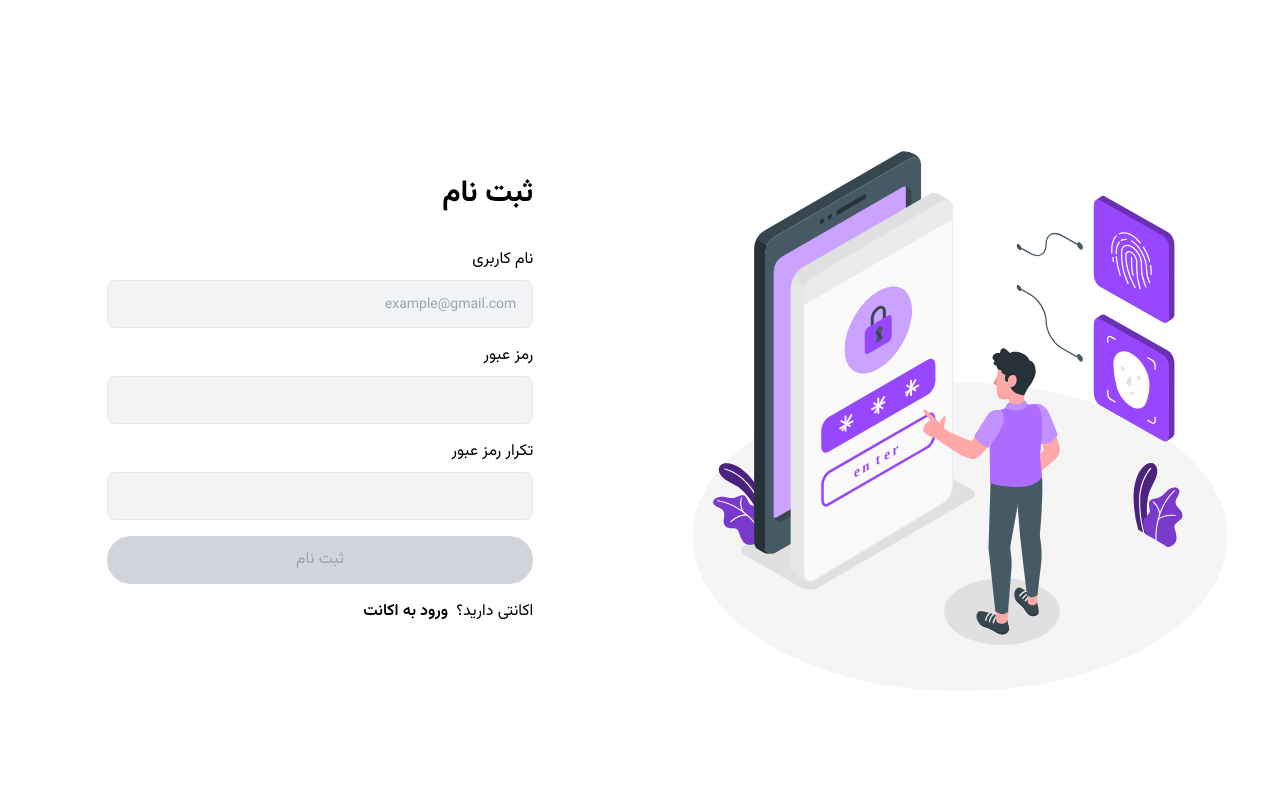
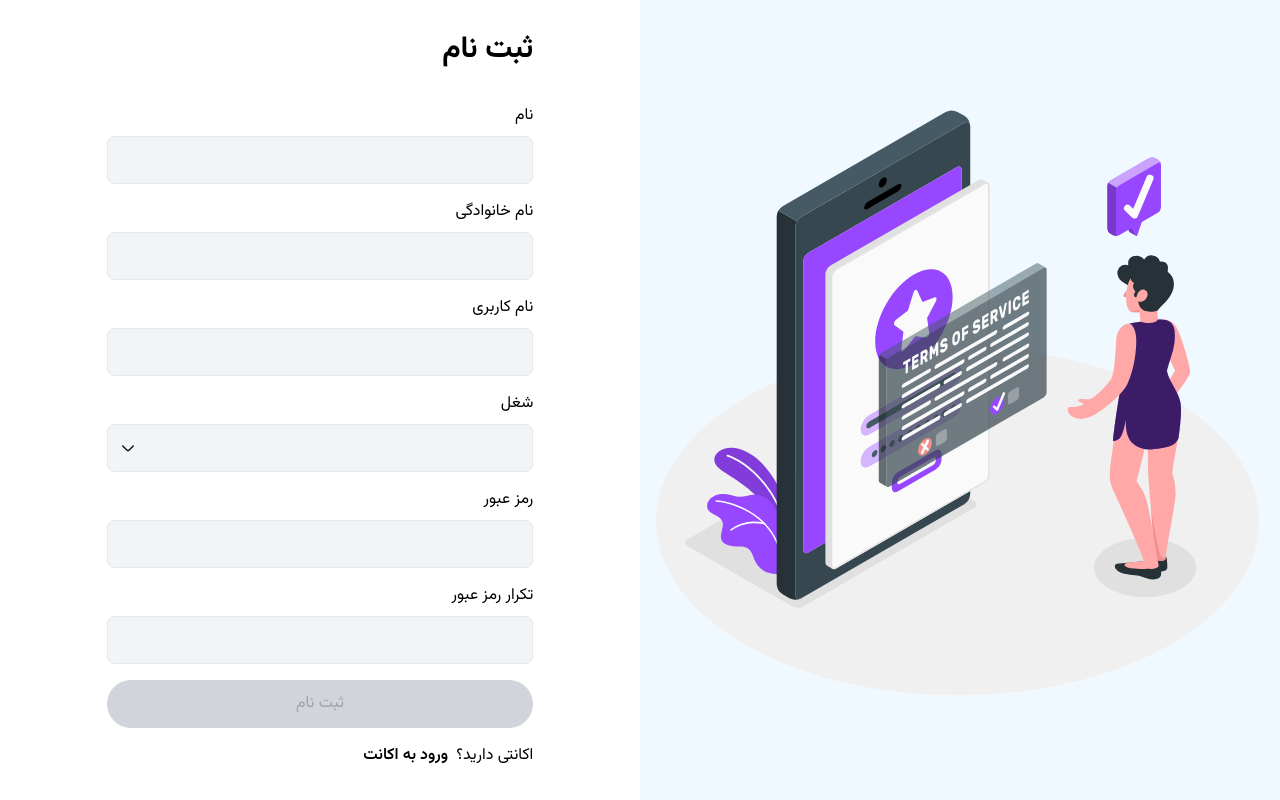
Before and after one commit to MHPourhasani/net-front, a React (Vite) app: page /signup in a window 1280 px wide. Built offline with nearby package versions, Linux system fonts and the light colour scheme.

Commit message:
update signup page

```diff
--- a/src/components/common/SingleSelect/SingleSelect.tsx
+++ b/src/components/common/SingleSelect/SingleSelect.tsx
@@ -87,6 +87,9 @@ const SingleSelect = (props: SingleSelectProps) => {
     });
 
     return (
+        <div className="flex flex-col">
+            {props.label && <label>{props.label}</label>}
+
             <div
                 ref={singleSelectRef}
                 className={cn(
@@ -94,8 +97,6 @@ const SingleSelect = (props: SingleSelectProps) => {
                     props.className
                 )}
             >
-            {props.label && <label>{props.label}</label>}
-
                 <div
                     onClick={() => {
                         if (!props.disabled) setShowOptions(!showOptions);
@@ -127,6 +128,7 @@ const SingleSelect = (props: SingleSelectProps) => {
                     <span
                         onClick={() => {
                             if (selectedOption?.name && !props.disabled) {
+                                props.onChange({});
                                 setSelectedOption(null);
                             } else if (!props.disabled) {
                                 setShowOptions(!showOptions);
@@ -144,7 +146,7 @@ const SingleSelect = (props: SingleSelectProps) => {
 
                 {showOptions && !props.disabled && (
                     <div
-                    className={`no-scrollbar border-1.5 absolute z-10 flex h-fit max-h-96 w-full flex-col overflow-y-auto rounded-b-lg border-t-0 border-sky-500 bg-white text-gray-900 shadow-md`}
+                        className={`no-scrollbar absolute z-10 flex h-fit max-h-96 w-full flex-col overflow-y-auto rounded-b-lg border border-t-0 border-sky-500 bg-white text-gray-900 shadow-md`}
                     >
                         {filteredOptions.length ? (
                             filteredOptions.map((option) => (
@@ -164,6 +166,7 @@ const SingleSelect = (props: SingleSelectProps) => {
                     </div>
                 )}
             </div>
+        </div>
     );
 };
 
--- a/src/pages/auth/signup.tsx
+++ b/src/pages/auth/signup.tsx
@@ -10,12 +10,19 @@ import { toastMessage } from "../../utils/toastMessage";
 import { toast } from "react-toastify";
 import Input from "../../components/common/Input/Input";
 import Button from "../../components/common/Button/Button";
-import loginImage from "../../assets/images/svg/login-page.svg";
+import signupImage from "../../assets/images/svg/signup-page.svg";
+import SingleSelect from "../../components/common/SingleSelect/SingleSelect";
 
 const SignupPage = () => {
-    const [formData, setFormData] = useState({ username: "", password: "", confirmPassword: "" });
+    const [formData, setFormData] = useState({ first_name: "", last_name: "", username: "", job: "", password: "", confirmPassword: "" });
     const navigate = useNavigate();
     // const dispatch = useAppDispatch();
+
+    const jobs = [
+        { name: "کارگر", key: "worker" },
+        { name: "اپراتور", key: "operator" },
+        { name: "متخصص", key: "repairman" }
+    ];
 
     const changeHandler = (e: any) => {
         setFormData({ ...formData, [e.target.name]: e.target.value });
@@ -24,7 +31,7 @@ const SignupPage = () => {
     const signupHandler = async () => {
         try {
             if (formData.password !== formData.confirmPassword) {
-                console.log(toastMessage(7));
+                toast.error(toastMessage(7));
             } else {
                 const res = await fetch(API.profile.createPersonnel(), {
                     method: "POST",
@@ -32,12 +39,16 @@ const SignupPage = () => {
                         "Content-Type": "application/json",
                         Accept: "application/json"
                     },
-                    body: JSON.stringify(formData)
+                    body: JSON.stringify({ ...formData, confirmPassword: undefined })
                 });
                 const data = await res.json();
-                authToken.set(data);
-                navigate(PATH.dashboard, { replace: true });
-                toast.success(toastMessage(5));
+                if (res.status >= 400) {
+                    toast.error(toastMessage(17));
+                } else {
+                    authToken.set(data);
+                    navigate(PATH.dashboard, { replace: true });
+                    toast.success(toastMessage(15));
+                }
             }
         } catch (error) {
             console.error(error);
@@ -46,21 +57,46 @@ const SignupPage = () => {
 
     return (
         <section className="flex min-h-screen w-full bg-white md:items-center md:gap-10 xl:gap-0">
-            <div className="md:bg-bg-2 hidden md:flex md:h-screen md:w-full md:flex-1 md:items-center md:justify-center">
-                <img src={loginImage} alt="login image" className="h-auto w-full 2xl:w-9/12" />
+            <div className="hidden md:flex md:h-screen md:w-full md:flex-1 md:items-center md:justify-center md:bg-sky-50">
+                <img src={signupImage} alt="login image" className="h-auto w-full 2xl:w-9/12" />
             </div>
 
             <div className="flex w-full items-center justify-center p-4 md:flex-1 md:p-0">
                 <div className="flex w-full flex-col gap-4 md:w-11/12 lg:w-9/12 xl:w-8/12 2xl:w-6/12 2xl:max-w-[600px]">
                     <h1 className="mb-5 text-3xl font-bold">ثبت نام</h1>
-                    <Input label="نام کاربری" name="username" placeholder="example@gmail.com" value={formData.username} onChange={changeHandler} />
-                    <Input type="password" label="رمز عبور" name="password" value={formData.password} onChange={changeHandler} />
-                    <Input type="password" label="تکرار رمز عبور" name="confirmPassword" value={formData.confirmPassword} onChange={changeHandler} />
+
+                    <Input label="نام" name="first_name" value={formData.first_name} onChange={changeHandler} />
+                    <Input label="نام خانوادگی" name="last_name" value={formData.last_name} onChange={changeHandler} />
+                    <Input dir="ltr" label="نام کاربری" name="username" value={formData.username} onChange={changeHandler} />
+                    <SingleSelect
+                        label="شغل"
+                        options={jobs}
+                        onChange={(selected) => setFormData({ ...formData, job: selected.key })}
+                        emptySearchText="شغلی یافت نشد."
+                    />
+                    <Input dir="ltr" type="password" label="رمز عبور" name="password" value={formData.password} onChange={changeHandler} />
+                    <Input
+                        dir="ltr"
+                        type="password"
+                        label="تکرار رمز عبور"
+                        name="confirmPassword"
+                        value={formData.confirmPassword}
+                        onChange={changeHandler}
+                    />
 
                     <Button
                         variant="Primary"
                         onClick={signupHandler}
-                        disabled={!(formData.username && formData.password && formData.confirmPassword)}
+                        disabled={
+                            !(
+                                formData.first_name &&
+                                formData.last_name &&
+                                formData.username &&
+                                formData.job &&
+                                formData.password &&
+                                formData.confirmPassword
+                            )
+                        }
                         className="disabled:bg-gray-300"
                     >
                         ثبت نام
```
Also changed, not shown: src/assets/images/svg/signup-page.svg (added). Lines whose indentation alone changed are shown as unchanged.
